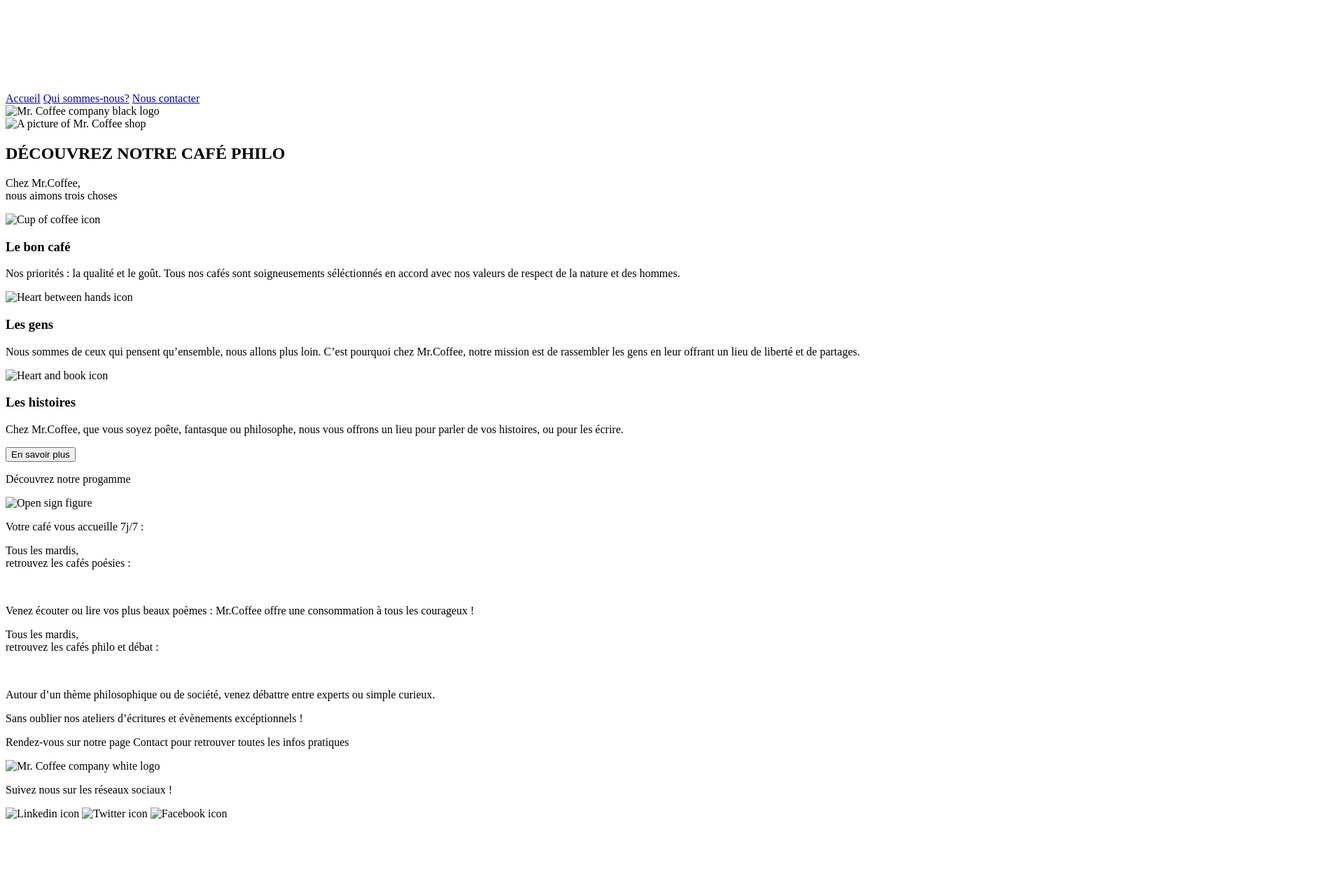
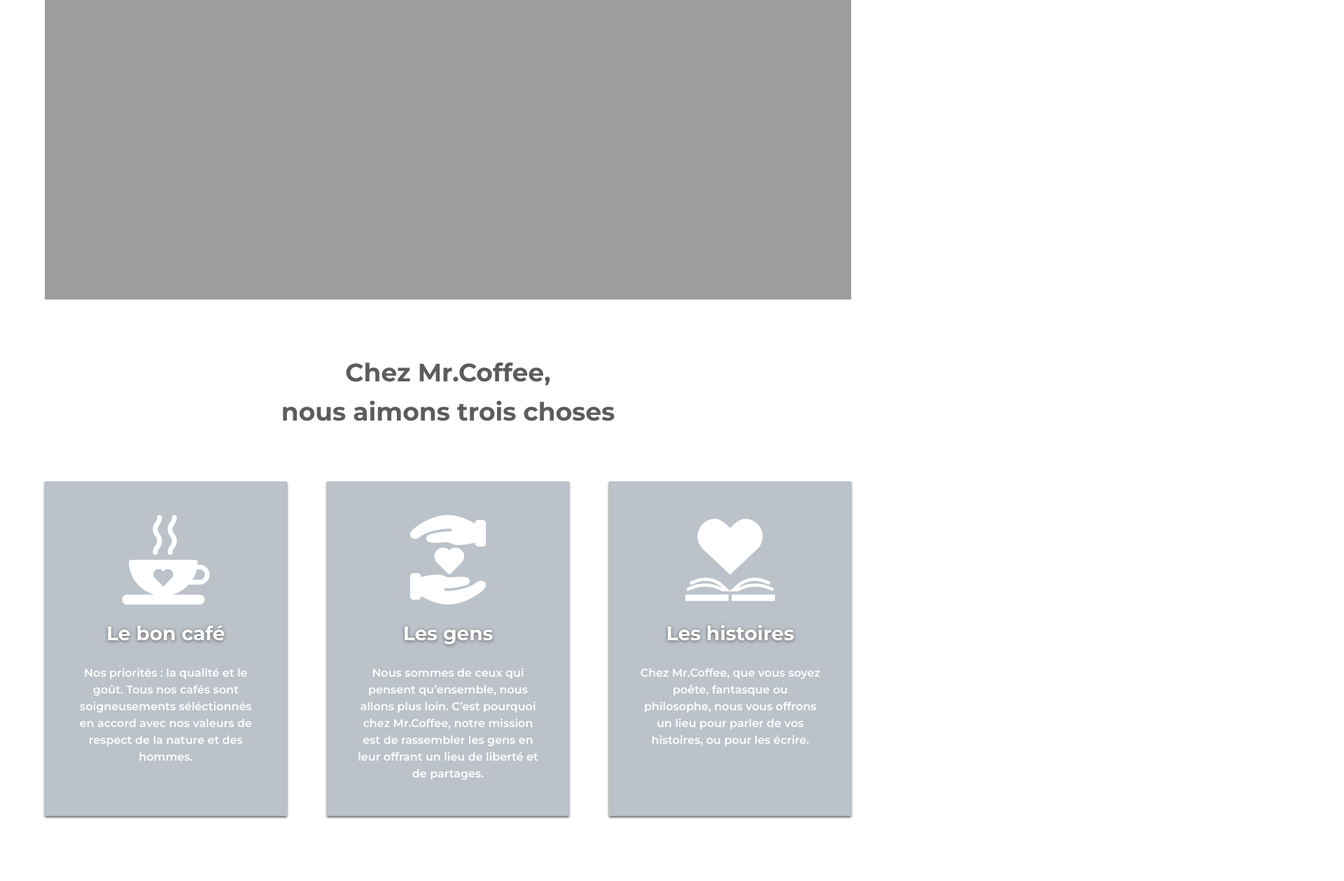
Before and after one commit to rfolco/incode6-project-1, a plain HTML site: page index.html in a window 1280 px wide. Shown: the part 760-2019 px from the top of the page at 70% size, 1920 px wide, since content can reach past the window. Before the commit the page ends 1940 px from the top, so only its background shows below. Drawn offline with Linux system fonts and the light colour scheme; the site is published under a folder, as on GitHub Pages, so addresses that start at the root find nothing.

Commit message:
Remove / prefix from html hrefs and src attributes paths

```diff
--- a/index.html
+++ b/index.html
@@ -9,27 +9,27 @@
     <link rel="preconnect" href="https://fonts.googleapis.com">
     <link rel="preconnect" href="https://fonts.gstatic.com" crossorigin>
     <link href="https://fonts.googleapis.com/css2?family=Montserrat:wght@400;500;600;700;800&display=swap" rel="stylesheet">
-    <link rel="stylesheet" href="/index.css">
+    <link rel="stylesheet" href="index.css">
 </head>
 
 <body>
 <header>
     <nav>
-        <img src="./assets/full_logo_white.png" alt="Mr. Coffee company white logo">
+        <img src="assets/full_logo_white.png" alt="Mr. Coffee company white logo">
         <div class="navbar-links-container">
-            <a class="navbar-link" href="/index.html">Accueil</a>
-            <a class="navbar-link" href="/about.html">Qui sommes-nous?</a>
-            <a class="navbar-link" href="/contact.html">Nous contacter</a>
+            <a class="navbar-link" href="index.html">Accueil</a>
+            <a class="navbar-link" href="about.html">Qui sommes-nous?</a>
+            <a class="navbar-link" href="contact.html">Nous contacter</a>
         </div>
     </nav>
 </header>
 
 <main>
     <div class="mr-coffee-center-black-logo" >
-        <img src="/assets/logo_mrcoffee.png" alt="Mr. Coffee company black logo">
+        <img src="assets/logo_mrcoffee.png" alt="Mr. Coffee company black logo">
     </div>
     <div class="shop-picture-container">
-        <img class="mr-coffee-shop-picture" src="/assets/mr_coffee_salle.jpg" alt="A picture of Mr. Coffee shop">
+        <img class="mr-coffee-shop-picture" src="assets/mr_coffee_salle.jpg" alt="A picture of Mr. Coffee shop">
         <h2>DÉCOUVREZ NOTRE CAFÉ PHILO</h2>
     </div>
 
@@ -37,17 +37,17 @@
 
     <div class="cards-container">
         <div>
-            <img class="cards-icons" src="/assets/icon_café.png" alt="Cup of coffee icon">
+            <img class="cards-icons" src="assets/icon_café.png" alt="Cup of coffee icon">
             <h3 class="card-title">Le bon café</h3>
             <p class="card-text">Nos priorités : la qualité et le goût. Tous nos cafés sont soigneusements séléctionnés en accord avec nos valeurs de respect de la nature et des hommes.</p>
         </div>
         <div>
-            <img class="cards-icons" src="/assets/icon_gens.png" alt="Heart between hands icon">
+            <img class="cards-icons" src="assets/icon_gens.png" alt="Heart between hands icon">
             <h3 class="card-title">Les gens</h3>
             <p class="card-text">Nous sommes de ceux qui pensent qu’ensemble, nous allons plus loin. C’est pourquoi chez Mr.Coffee, notre mission est de rassembler les gens en leur offrant un lieu de liberté et de partages.</p>
         </div>
         <div>
-            <img class="cards-icons" src="/assets/icon_histoires.png" alt="Heart and book icon">
+            <img class="cards-icons" src="assets/icon_histoires.png" alt="Heart and book icon">
             <h3 class="card-title">Les histoires</h3>
             <p class="card-text">Chez Mr.Coffee, que vous soyez poête, fantasque ou philosophe, nous vous offrons un lieu pour parler de vos histoires, ou pour les écrire.</p>
         </div>
@@ -58,7 +58,7 @@
     <p>Découvrez notre progamme</p>
 
     <div class="open-hours">
-        <img src="/assets/icon_open.png" alt="Open sign figure">
+        <img src="assets/icon_open.png" alt="Open sign figure">
         <p>Votre café vous accueille 7j/7 :</p>
     </div>
 
@@ -80,13 +80,13 @@
 </main>
 
 <footer>
-    <img src="/assets/logo_blanc.png" alt="Mr. Coffee company white logo">
+    <img src="assets/logo_blanc.png" alt="Mr. Coffee company white logo">
     <div class="social-networks">
         <p>Suivez nous sur les réseaux sociaux !</p>
         <div class="social-networks-icons">
-            <img src="/assets/logo_linkedin.png" alt="Linkedin icon">
-            <img src="/assets/logo_twitter.png" alt="Twitter icon">
-            <img src="/assets/logo_facebook.png" alt="Facebook icon">
+            <img src="assets/logo_linkedin.png" alt="Linkedin icon">
+            <img src="assets/logo_twitter.png" alt="Twitter icon">
+            <img src="assets/logo_facebook.png" alt="Facebook icon">
         </div>
     </div>
 </footer>
```
Also changed, not shown: about.html (+12 -12 lines), contact.html (+11 -11 lines).
